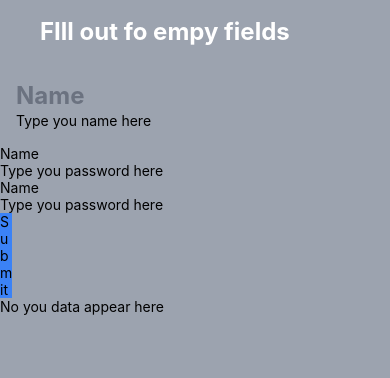
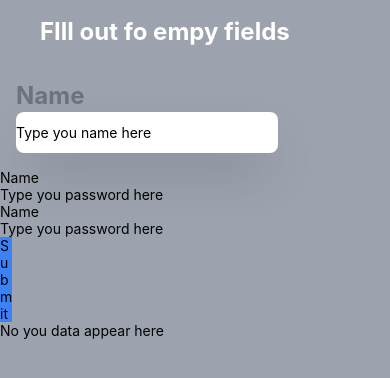
Before and after one commit to niyomugaboetiene/react-native-with-tailwindcss, a React Native app: screen / in a window 390 px wide. Shown: the top 378 px of the page. Built offline with nearby package versions, Linux system fonts and the light colour scheme.

Commit message:
react-native: implementing simple project

```diff
--- a/components/chapter 1/proj.tsx
+++ b/components/chapter 1/proj.tsx
@@ -14,7 +14,7 @@ function Project() {
             <View className="mt-4 p-4 w-[75.5%]">
                <Text className="text-2xl text-gray-500 font-bold">Name</Text>
                <TextInput
-                   className=""
+                   className="py-3 bg-white rounded-lg shadow-2xl "
                    onChangeText={setName}
                    placeholder="Type you name here"
                />
```
